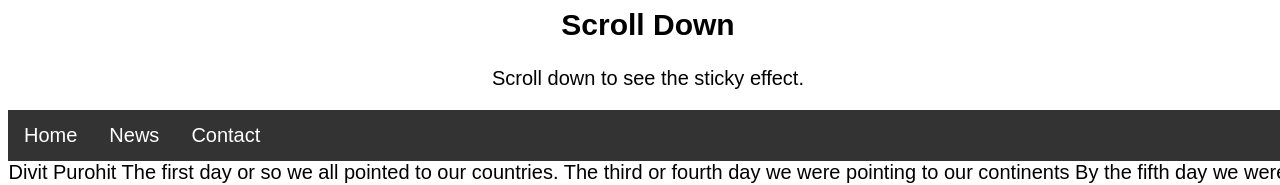
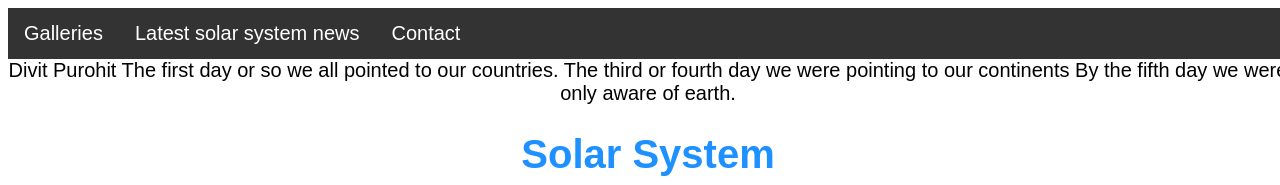
Before and after one commit to Dp100461/My_Website, a plain HTML site: page index.html in a window 1280 px wide. Shown: the top 185 px of the page. Drawn offline with Linux system fonts and the light colour scheme.

Commit message:
Update index.html

```diff
--- a/index.html
+++ b/index.html
@@ -44,13 +44,13 @@ li a:hover {
 <body>
 
 <div class="header">
-  <h2>Scroll Down</h2>
-  <p>Scroll down to see the sticky effect.</p>
+
+
 </div>
 
 <ul>
-  <li><a class="">Home</a></li>
-  <li><a href="#news">News</a></li>
+  <li><a class="https://www.nasa.gov/multimedia/imagegallery/iotd.html">Galleries</a></li>
+  <li><a href="https://www.nasa.gov/">Latest solar system news</a></li>
   <li><a href="#contact">Contact</a></li>
 </ul>
   </body>
```
